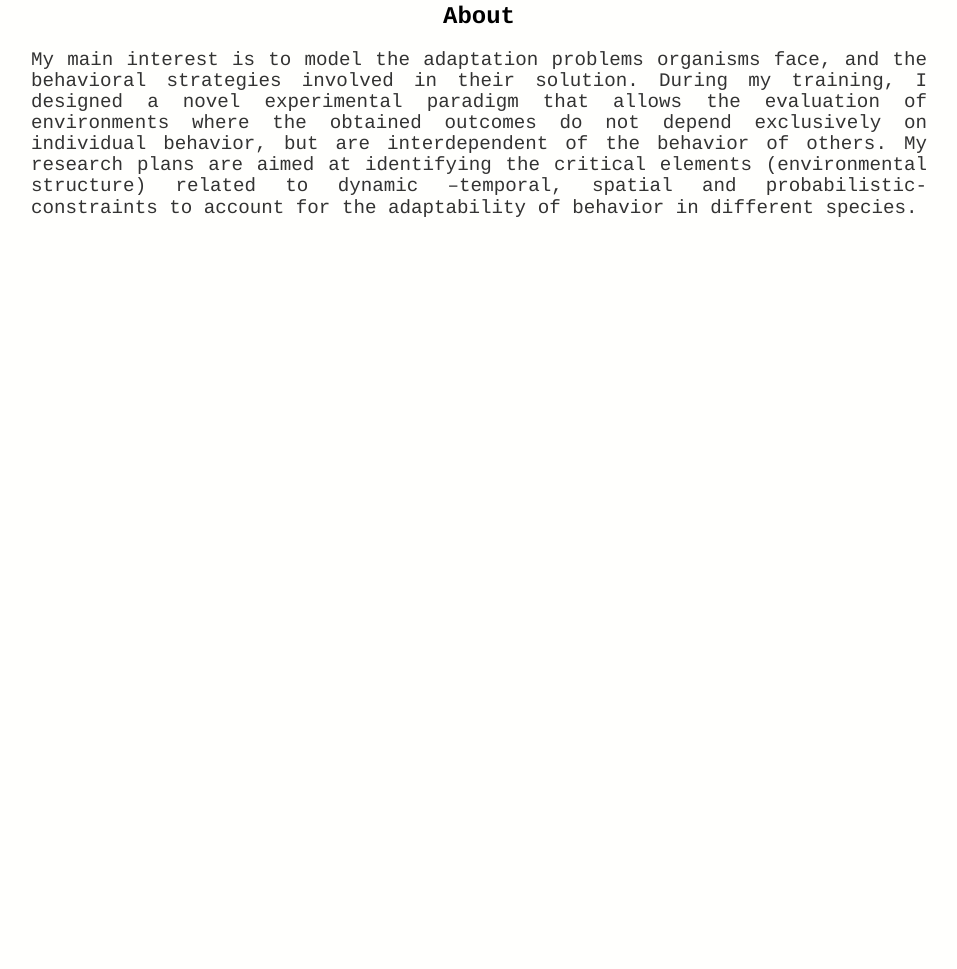
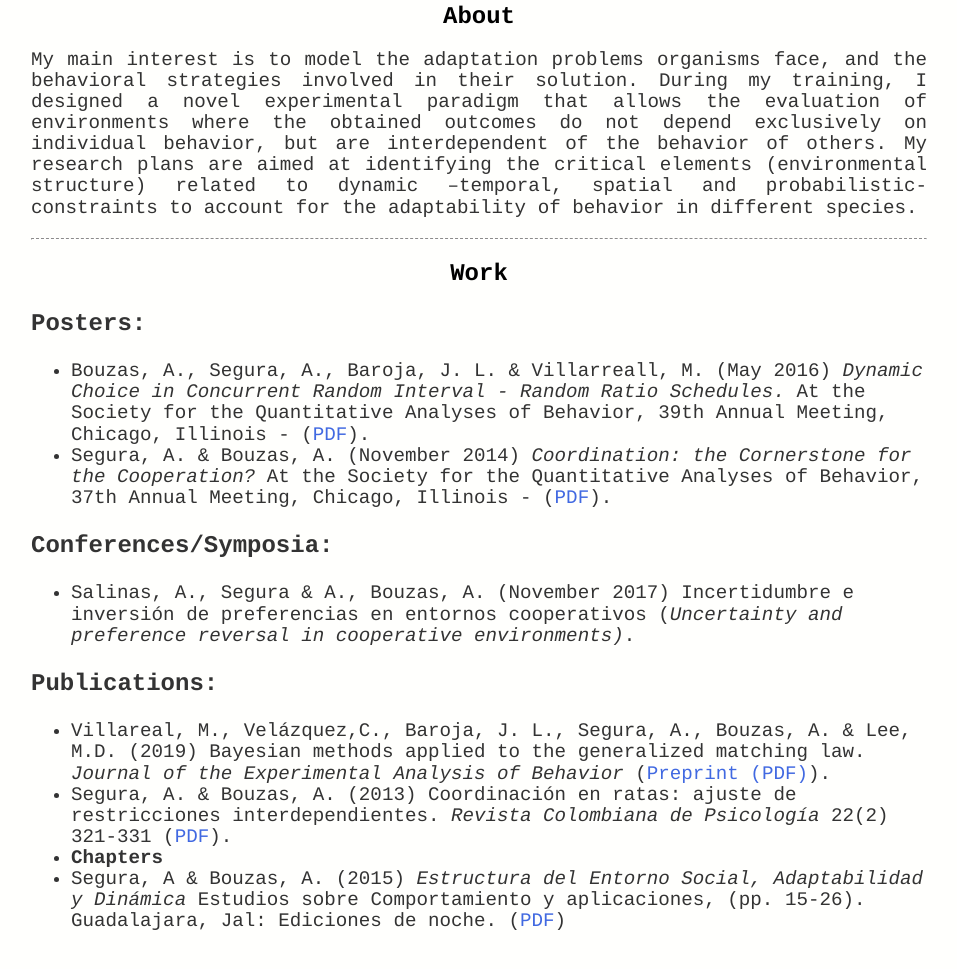
Before and after one commit to BouzasLab25/bouzaslab25.github.io, a Jekyll site: the page built from people/alejandro.html, in a window 1280 px wide and 1400 px high, scrolled down 818 px. Shown: the top 969 px of the window, without its empty margins (161-1118 px from the left). Built offline with Jekyll 4.4.1, drawn with Linux system fonts in a browser that asks for light colours.

Commit message:
Update alejandro.html

```diff
--- a/people/alejandro.html
+++ b/people/alejandro.html
@@ -20,3 +20,23 @@ title: Lab25 Alejandro
  <h2>About</h2>
 
  <p class='text'> My main interest is to model the adaptation problems organisms face, and the behavioral strategies involved in their solution. During my training, I designed a novel experimental paradigm that allows the evaluation of environments where the obtained outcomes do not depend exclusively on individual behavior, but are interdependent of the behavior of others. My research plans are aimed at identifying the critical elements (environmental structure) related to dynamic –temporal, spatial and probabilistic- constraints to account for the adaptability of behavior in different species. </p>
+
+ <hr class='style9'>
+ <h2>Work</h2>
+
+<p style="text-align:justify"><b>Posters:</b></p>
+	<ul>
+	<li class='ho' >Bouzas, A., Segura, A., Baroja, J. L. & Villarreall, M. (May 2016) <i> Dynamic Choice in Concurrent Random Interval - Random Ratio Schedules.</i> At the Society for the Quantitative Analyses of Behavior, 39th Annual Meeting, Chicago, Illinois - (<a class='link' href="/documents/poster_SQAB_2016.pdf" target="_blank">PDF</a>). </li>
+	<li class='ho' >Segura, A. & Bouzas, A. (November 2014) <i> Coordination: the Cornerstone for the Cooperation? </i> At the Society for the Quantitative Analyses of Behavior, 37th Annual Meeting, Chicago, Illinois - (<a class='link' href="/documents/SeguraSQAB.pdf" target="_blank">PDF</a>). </li>
+	</ul>
+<p style="text-align:justify"><b>Conferences/Symposia:</b></p>
+	<ul>
+	<li class='ho' >Salinas, A., Segura & A., Bouzas, A.  (November 2017) Incertidumbre e inversión de preferencias en entornos cooperativos (<i>Uncertainty and preference reversal in cooperative environments)</i>.</li>
+ 	</ul>
+<p style="text-align:justify"><b>Publications:</b></p>
+	<ul>
+	<li class='ho' >Villareal, M., Velázquez,C., Baroja, J. L., Segura, A., Bouzas, A. & Lee, M.D. (2019) Bayesian methods applied to the generalized matching law. <i>Journal of the Experimental Analysis of Behavior</i> (<a class='link' href="https://webfiles.uci.edu/mdlee/VillarealEtAl2018.pdf?uniq=-u4uixy" target="_blank">Preprint (PDF)</a>). </li>
+	<li class='ho' >Segura, A. & Bouzas, A. (2013) Coordinación en ratas: ajuste de restricciones interdependientes.<i> Revista Colombiana de Psicología</i> 22(2) 321-331 (<a class='link' href="/documents/Segura_Bouzas_2013.pdf" target="_blank">PDF</a>). </li>
+	<li class='ho' style="text-align:justify"><b>Chapters</b></li>
+	<li class='ho' >Segura, A & Bouzas, A. (2015) <i>Estructura del Entorno Social, Adaptabilidad y Dinámica</i> Estudios sobre Comportamiento y aplicaciones, (pp. 15-26). Guadalajara, Jal: Ediciones de noche. (<a class='link' href="/documents/SeguraCapitulo.pdf" target="_blank">PDF</a>) </li>
+	</ul>
```
